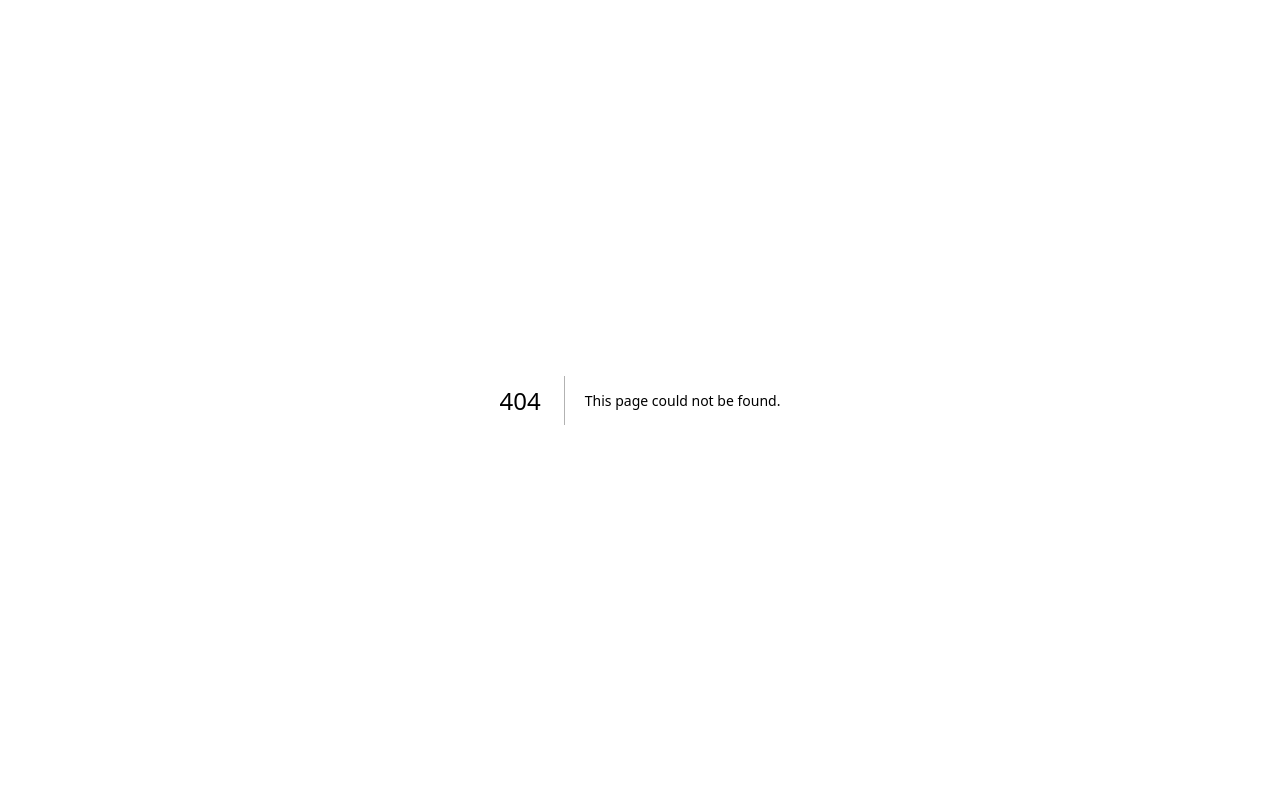
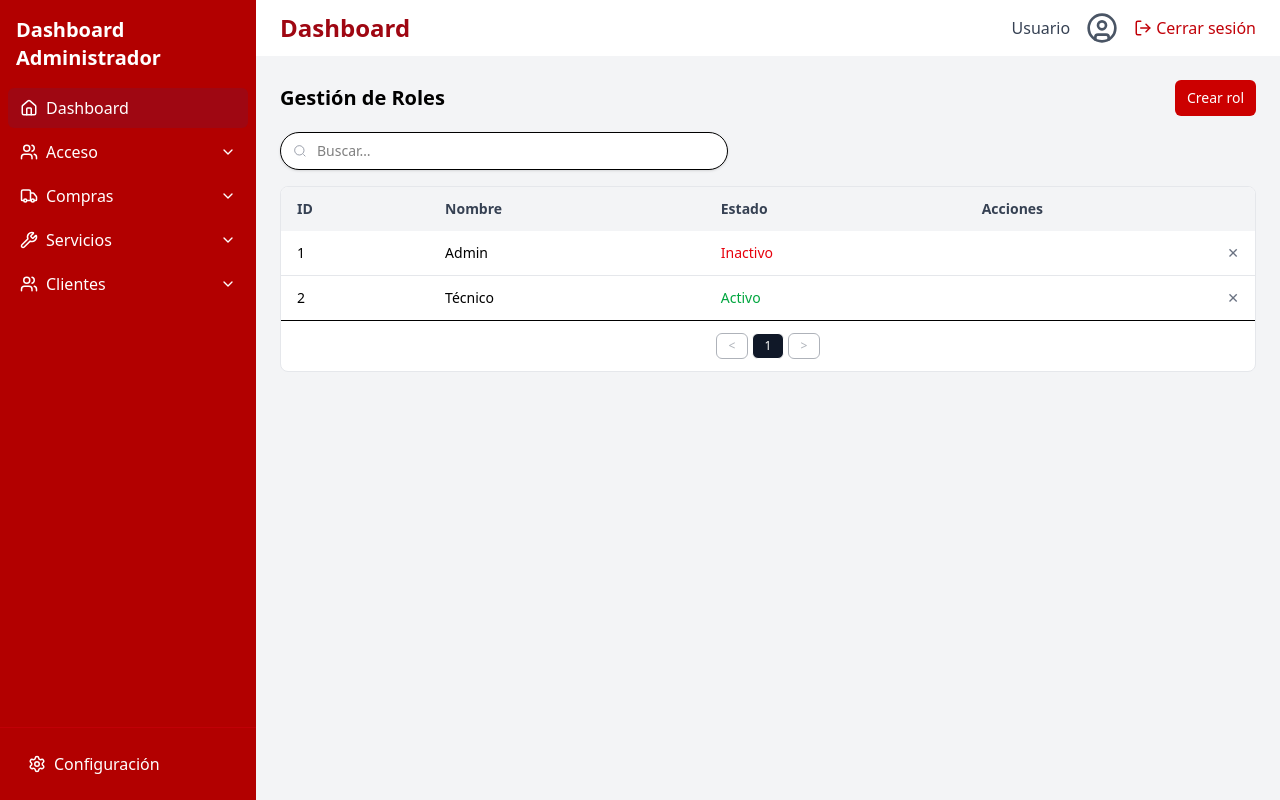
Before and after one commit to Vertecx-CRM/web, a Next.js app in the folder frontend/: page /dashboard/roles in a window 1280 px wide. Before the commit this address had no page. Built offline with nearby package versions, Linux system fonts and the light colour scheme.

Commit message:
feat: implementar tabla de roles con DataTable

```diff
--- a/frontend/src/app/dashboard/Roles/page.jsx
+++ /dev/null
@@ -1,10 +0,0 @@
-"use client";
-
-export default function RolesPage() {
-  return (
-    <div className="p-6">
-      <h1 className="text-xl font-semibold">Gestión de Roles</h1>
-      <p className="text-gray-600">Aquí irá la tabla de roles 🚀</p>
-    </div>
-  );
-}
--- /dev/null
+++ b/frontend/src/app/dashboard/roles/page.tsx
@@ -0,0 +1,7 @@
+"use client";
+
+import RolesIndex from "@/features/dashboard/roles/RolesIndex";
+
+export default function RolesPage() {
+  return <RolesIndex/>;
+}
--- /dev/null
+++ b/frontend/src/features/dashboard/roles/RolesIndex.tsx
@@ -0,0 +1,64 @@
+"use client";
+
+import { useState } from "react";
+import { Column, DataTable } from "@/features/dashboard/components/DataTable";
+import { Plus } from "lucide-react";
+
+type Role = {
+    id: number,
+    name: string,
+    status: "Activo" | "Inactivo";
+}
+
+const mockRoles: Role[] = [
+  { id: 1, name: "Admin", status: "Inactivo" },
+  { id: 2, name: "Técnico", status: "Activo" },
+]
+
+export default function RolesIndex() {
+    const [roles, setRoles] = useState<Role[]>(mockRoles);
+
+    const columns: Column<Role>[] =  [
+    { key: "id", header: "ID" },
+    { key: "name", header: "Nombre" },
+
+    {
+        key: "status",
+        header: "Estado",
+        render: (row) => (
+            <span className={row.status === "Activo" ? "text-green-600 font-medium" : "text-red-600 font-medium"}>
+                {row.status}
+            </span>
+        )
+    }
+]
+
+    return (
+    <div className="flex flex-col gap-4">
+      {/* Aquí arriba va tu header con el botón */}
+      <div className="flex items-center justify-between">
+        <h2 className="text-xl font-semibold">Gestión de Roles</h2>
+        <button
+          type="button"
+          className="inline-flex items-center gap-2 rounded-md px-3 py-2 text-sm text-white"
+          style={{ backgroundColor: "#CC0000" }}
+          onClick={() => alert("Abrir modal: crear rol")}
+        >
+          Crear rol
+        </button>
+      </div>
+
+      <DataTable<Role>
+        data={roles}
+        columns={columns}
+        searchableKeys={["name", "status"]}
+        pageSize={10}
+        onDelete={(row) => {
+          if (!confirm(`Eliminar rol "${row.name}"?`)) return;
+          setRoles((prev) => prev.filter((r) => r.id !== row.id));
+        }}
+      />
+    </div>
+
+    )
+}
--- /dev/null
+++ b/frontend/tailwind.config.js
@@ -0,0 +1,17 @@
+/** @type {import('tailwindcss').Config} */
+module.exports = {
+  content: [
+    "./pages/**/*.{js,ts,jsx,tsx}",
+    "./components/**/*.{js,ts,jsx,tsx}",
+    "./app/**/*.{js,ts,jsx,tsx}",
+  ],
+  theme: {
+    extend: {
+      fontFamily: {
+        inter: ['Inter', 'sans-serif'],
+        montserrat: ['Montserrat', 'sans-serif'],
+      },
+    },
+  },
+  plugins: [],
+}
```
